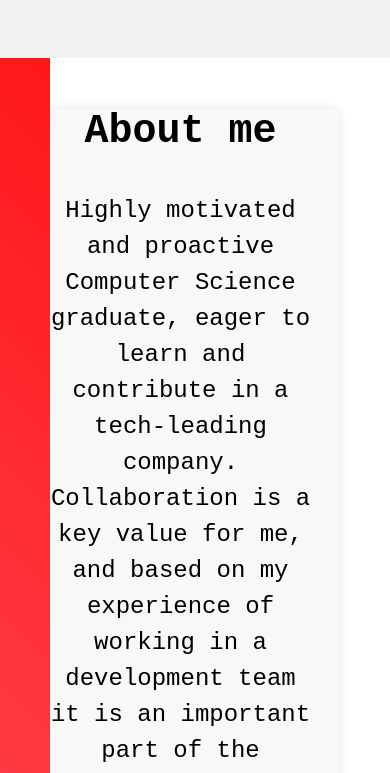
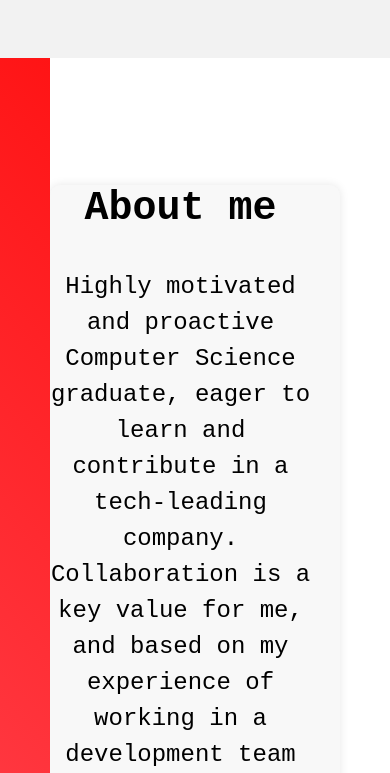
Before and after one commit to gefenbar/VanillaJS-Portfolio, a website: page index.html in a window 390 px wide. Shown: the part 2371-3144 px from the top of the page. Drawn offline with Linux system fonts and the light colour scheme; no server answers.

Commit message:
responsive fix

```diff
--- a/style.css
+++ b/style.css
@@ -322,12 +322,14 @@ body {
 
 
 #about_me_section {
-    padding-top :15vh;
+    padding-top: 15vh;
     height: 100vh;
     display: flex;
     justify-content: center;
     align-items: center;
-    padding: 50px;
+    padding-left: 50px;
+    padding-right: 50px;
+
     overflow: hidden;
 
 }
@@ -403,7 +405,7 @@ body {
 }
 
 
-#experience_section{
+#experience_section {
     padding-top: 15vh;
 }
 
@@ -662,17 +664,21 @@ h5 {
 #view-count {
     font-size: 24px;
     font-weight: bold;
-    color: #ff4a57; /* Red color for the count */
-    animation: pulse 10s infinite; /* Animation for the count */
+    color: #ff4a57;
+    /* Red color for the count */
+    animation: pulse 10s infinite;
+    /* Animation for the count */
 }
 
 @keyframes pulse {
     0% {
         transform: scale(1);
     }
+
     50% {
         transform: scale(1.2);
     }
+
     100% {
         transform: scale(1);
     }
@@ -686,7 +692,8 @@ h5 {
 
 /* Additional styles for the text and span inside the p */
 p span {
-    color: #16213E; /* Dark blue color for the "Loading..." text */
+    color: #16213E;
+    /* Dark blue color for the "Loading..." text */
     font-style: italic;
 }
 
```
Lines whose indentation alone changed are shown as unchanged.
